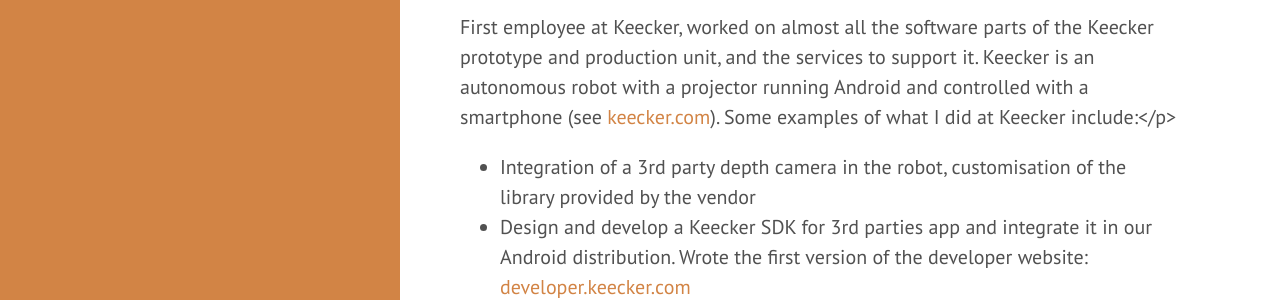
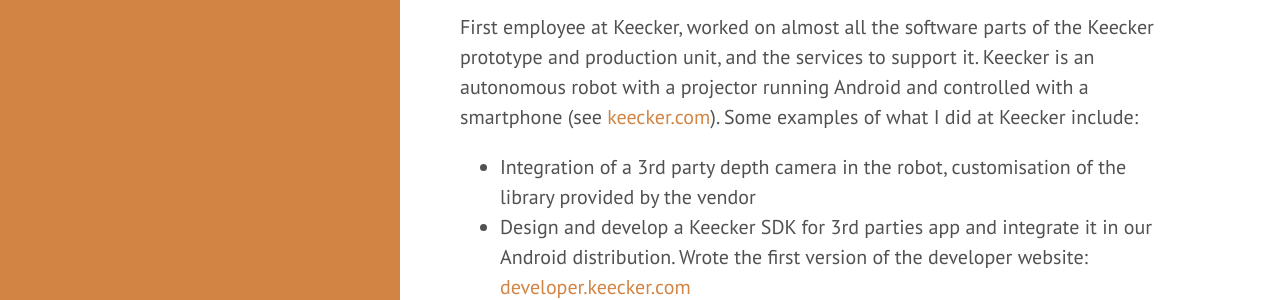
Before and after one commit to gallagth/gallagth.github.io, a Jekyll site: the page built from index.md, in a window 1280 px wide and 900 px high, scrolled down 1440 px. Shown: the part 156-456 px from the top of the window. Built offline with Jekyll 4.4.1, drawn with Linux system fonts in a browser that asks for light colours.

Commit message:
Remove trailing </p>

```diff
--- a/index.md
+++ b/index.md
@@ -45,7 +45,7 @@
 ### Software Engineer at Keecker, Paris
 **Sep. 2013 - Oct. 2017**
 
-First employee at Keecker, worked on almost all the software parts of the Keecker prototype and production unit, and the services to support it. Keecker is an autonomous robot with a projector running Android and controlled with a smartphone (see [keecker.com](http://www.keecker.com)). Some examples of what I did at Keecker include:</p>
+First employee at Keecker, worked on almost all the software parts of the Keecker prototype and production unit, and the services to support it. Keecker is an autonomous robot with a projector running Android and controlled with a smartphone (see [keecker.com](http://www.keecker.com)). Some examples of what I did at Keecker include:
 
 + Integration of a 3rd party depth camera in the robot, customisation of the library provided by the vendor
 + Design and develop a Keecker SDK for 3rd parties app and integrate it in our Android distribution. Wrote the first version of the developer website: [developer.keecker.com](http://www.developer.keecker.com)
```
